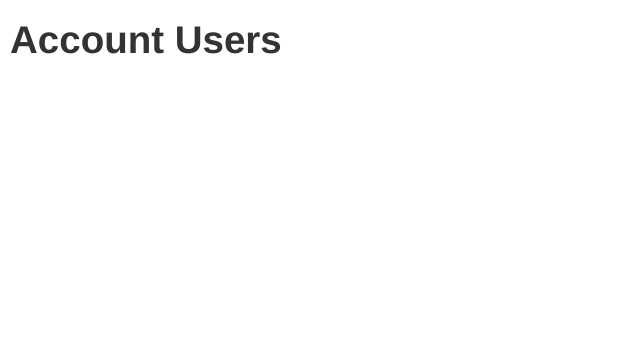
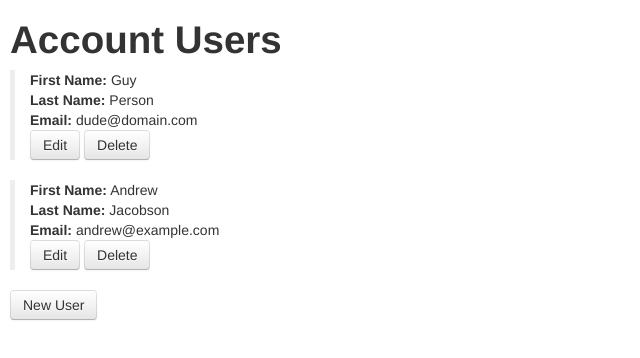
Before and after one commit to andyjac/code_fellows, a plain HTML site: page problem_three/views/index.html in a window 1280 px wide. Shown: the whole page, without its empty margins (0-640 px from the left). Drawn offline with nearby package versions, Linux system fonts and the light colour scheme; files that its build step writes are made by us from their sources.

Commit message:
Fix file paths in index.html and app.js

```diff
--- a/problem_three/app.js
+++ b/problem_three/app.js
@@ -19,14 +19,14 @@
   app.directive('userList', function() {
     return {
       restrict: 'E',
-      templateUrl: 'views/user_list.html'
+      templateUrl: 'user_list.html'
     };
   });
 
   app.directive('newUser', function() {
     return {
       restrict: 'E',
-      templateUrl: 'views/new_user.html'
+      templateUrl: 'new_user.html'
     };
   });
 
--- a/problem_three/views/index.html
+++ b/problem_three/views/index.html
@@ -1,8 +1,8 @@
 <!DOCTYPE html>
 <html ng-app="account">
   <head>
-    <link rel="stylesheet" type="text/css" href="bootstrap.min.css"/>
-    <link rel="stylesheet" type="text/css" href="style.css"/>
+    <link rel="stylesheet" type="text/css" href="../public/stylesheets/bootstrap.min.css"/>
+    <link rel="stylesheet" type="text/css" href="../public/stylesheets/style.css"/>
   </head>
   <body ng-controller="AccountController as account">
     <h1>Account Users</h1>
@@ -10,7 +10,7 @@
       <user-list></user-list>
     </div>
     <new-user></new-user>
-    <script type="text/javascript" src="angular.min.js"></script>
-    <script type="text/javascript" src="app.js"></script>
+    <script type="text/javascript" src="../public/javascripts/angular.min.js"></script>
+    <script type="text/javascript" src="../app.js"></script>
   </body>
 </html>
```
